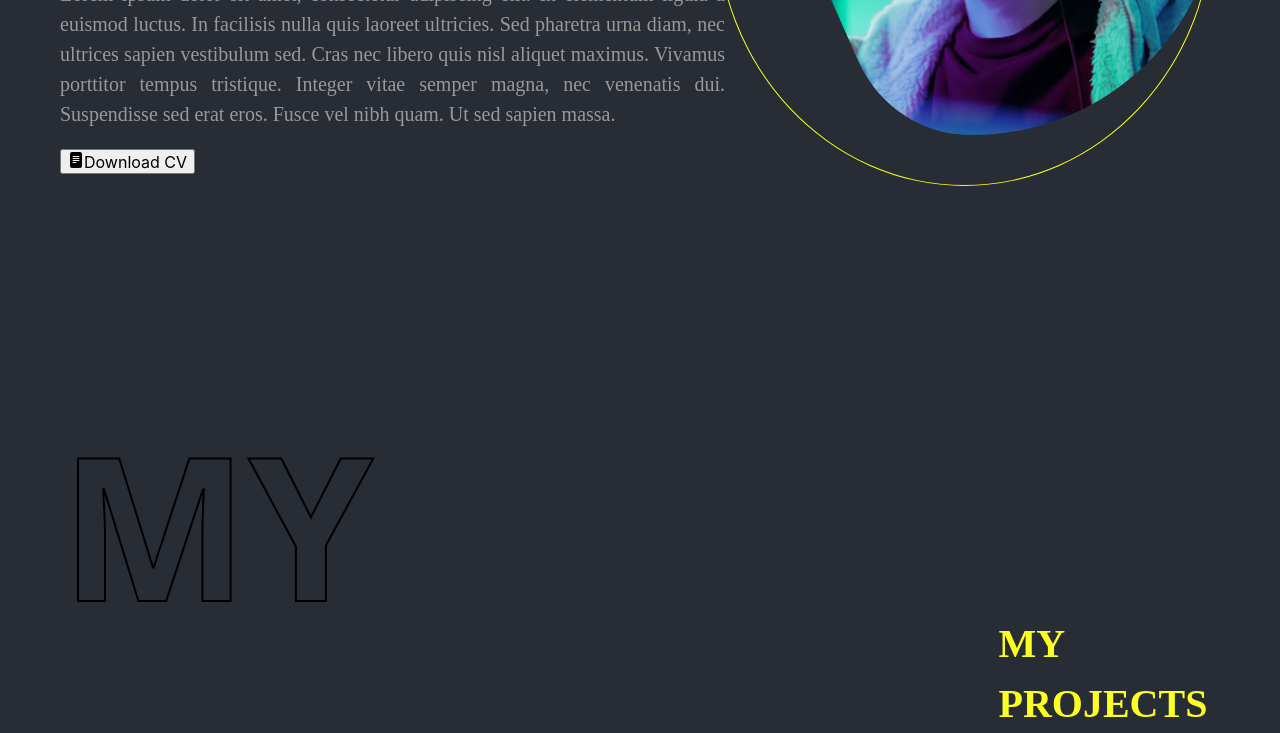
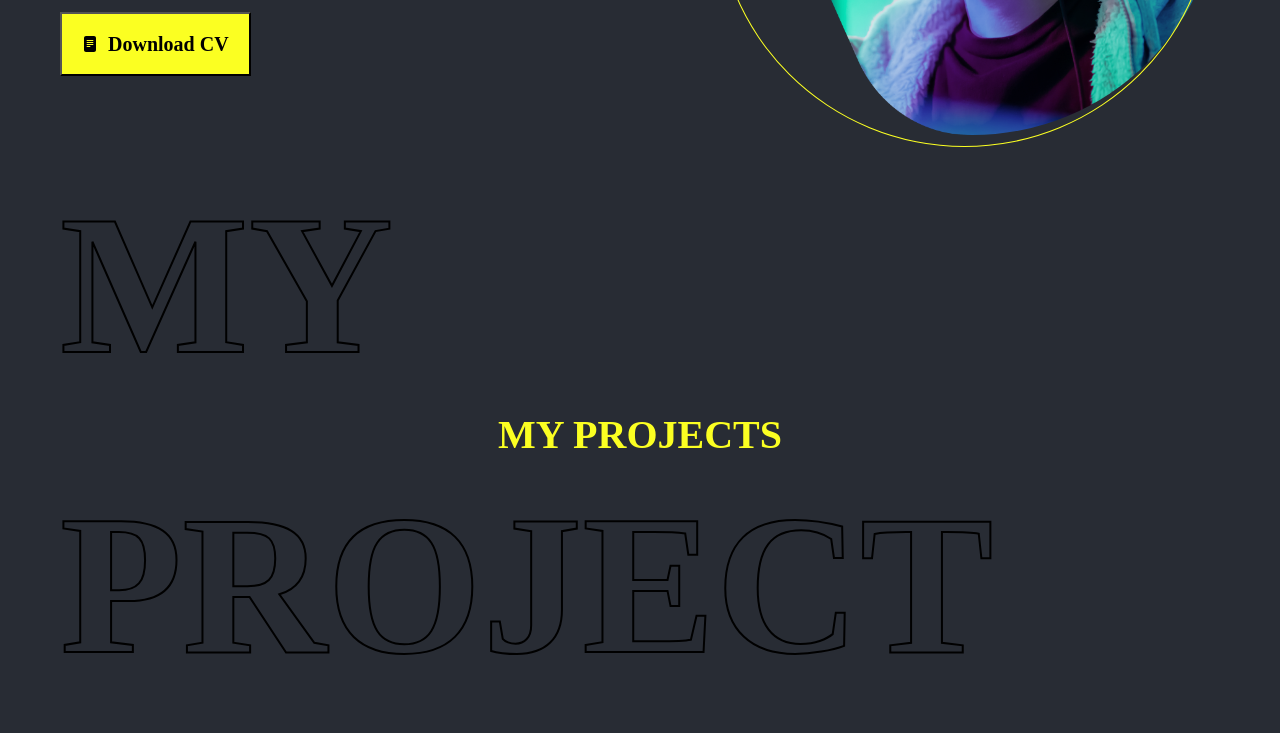
Before and after one commit to zTironz/tiron.dev, a React (Create React App) app: page / in a window 1280 px wide. Shown: the part 460-1193 px from the top of the page. Built offline with nearby package versions, Linux system fonts and the light colour scheme.

Commit message:
download cv button changes, my project section changes

```diff
--- a/src/App.css
+++ b/src/App.css
@@ -109,6 +109,24 @@ text-align: justify;
 color: #999999;
 }
 
+.hero__cv-button {
+  padding: 15px 20px;
+  display: flex;
+  gap: 10px;
+  cursor: pointer;
+  font-family: 'Poppins';
+font-style: normal;
+font-weight: 600;
+font-size: 20px;
+line-height: 30px;
+background-color: #FBFF22;
+display: flex;
+align-items: center;
+text-align: justify;
+
+color: #000000;
+}
+
 
 .hero__wrapper {
   position: relative;
@@ -134,6 +152,8 @@ color: #999999;
 .projects__title-wrapper {
   display: flex;
   position: relative;
+  justify-content: center;
+    align-items: center;
 }
 
 .projects__title {
@@ -142,11 +162,10 @@ font-style: normal;
 font-weight: 600;
 font-size: 40px;
 line-height: 60px;
-/* identical to box height */
+position: absolute;
 display: flex;
 align-items: center;
 text-align: justify;
-
 color: #FBFF22;
 }
 
@@ -159,9 +178,8 @@ line-height: 300px;
 display: flex;
 align-items: center;
 text-align: justify;
--webkit-text-stroke: 2px black; /* width and color */
-
-font-family: sans; color: transparent;
+-webkit-text-stroke: 2px black;
+color: transparent;
 
 }
 
--- a/src/components/Hero.jsx
+++ b/src/components/Hero.jsx
@@ -12,7 +12,7 @@ const Hero = () => {
             <p className='hero__description'>
             Lorem ipsum dolor sit amet, consectetur adipiscing elit. In elementum ligula a euismod luctus. In facilisis nulla quis laoreet ultricies. Sed pharetra urna diam, nec ultrices sapien vestibulum sed. Cras nec libero quis nisl aliquet maximus. Vivamus porttitor tempus tristique. Integer vitae semper magna, nec venenatis dui. Suspendisse sed erat eros. Fusce vel nibh quam. Ut sed sapien massa.
             </p>
-            <button><img src={CV} alt='cv' />Download CV</button>
+            <button className='hero__cv-button'><img src={CV} alt='cv' />Download CV</button>
             </div>
             <div className='hero__wrapper'>
             <img className='hero__img' src={require('../images/photo.png')} alt="hero" />
--- a/src/components/Project.jsx
+++ b/src/components/Project.jsx
@@ -1,9 +1,14 @@
 import React from 'react';
 
-const Project = () => {
+const Project = (props) => {
+    console.log(props)
     return (
-        <div>
-
+        <div className='project'>
+            <img src={props.img} alt="project" />
+            <div>
+                <h4>{props.title}</h4>
+                <button>View Details</button>
+            </div>
         </div>
     );
 };
--- a/src/components/Projects.jsx
+++ b/src/components/Projects.jsx
@@ -1,12 +1,36 @@
 import React from 'react';
+import Project from './Project';
+import { useState } from 'react';
 
 const Projects = () => {
+
+    const [projects,setProjects] = useState([{
+        id:0,
+        img: '../images/',
+        title: 'lol',
+        descr: 'lorumipsum'
+    },
+    {
+        id:1,
+        img: '../images/',
+        title: 'lol',
+        descr: 'lorumipsum'
+    },
+    {
+        id:2,
+        img: '../images/',
+        title: 'lol',
+        descr: 'lorumipsum'
+    }
+]);
+
     return (
         <section className='projects'>
             <div className='projects__title-wrapper'>
                 <h3 className='projects__title-back'>MY PROJECT</h3>
                 <h3 className='projects__title'>MY PROJECTS</h3>
             </div>
+            <Project project={projects}  />
         </section>
     );
 };
```
Also changed, not shown: src/normalize.css, 1 other file (tests, documents, lock files or other folders).
